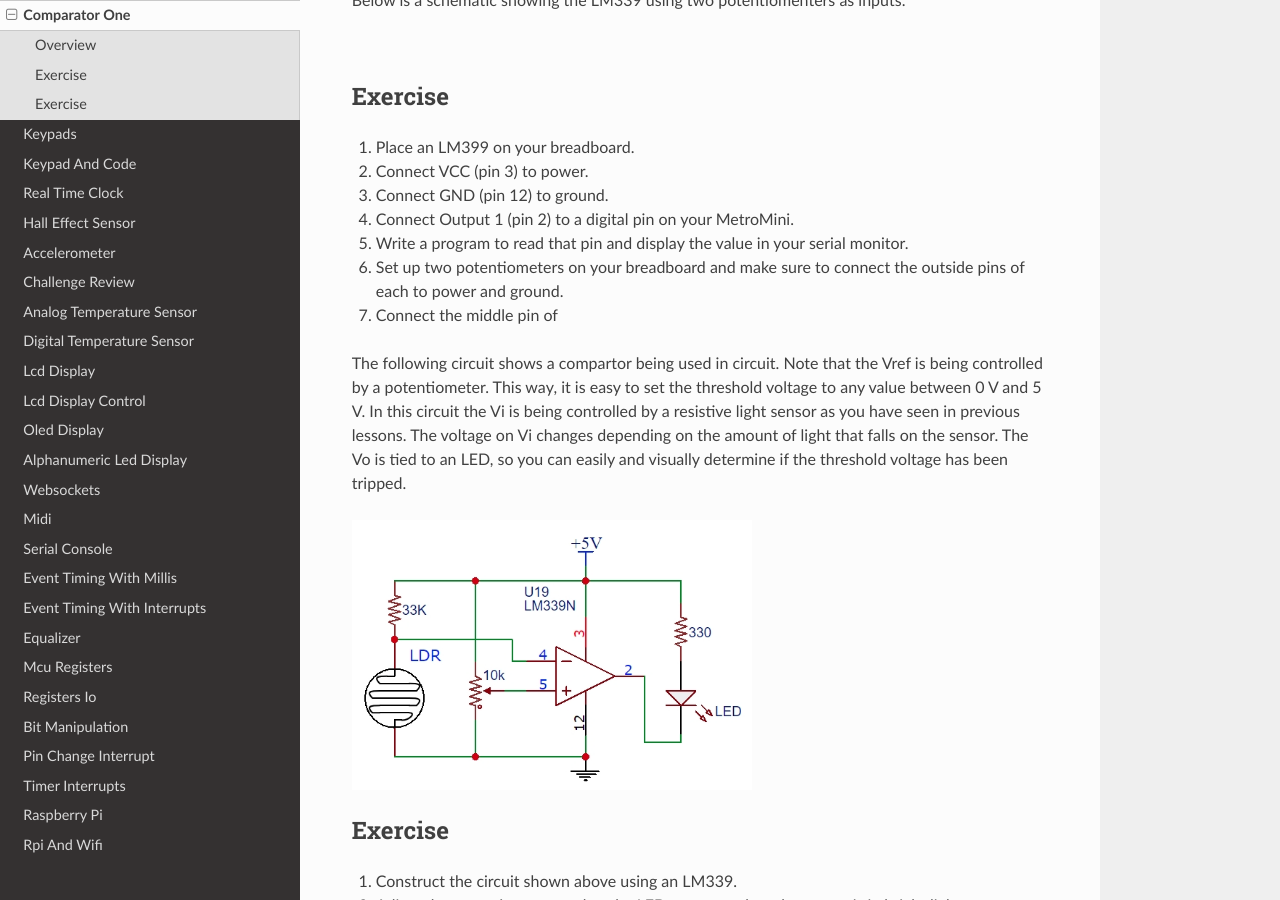
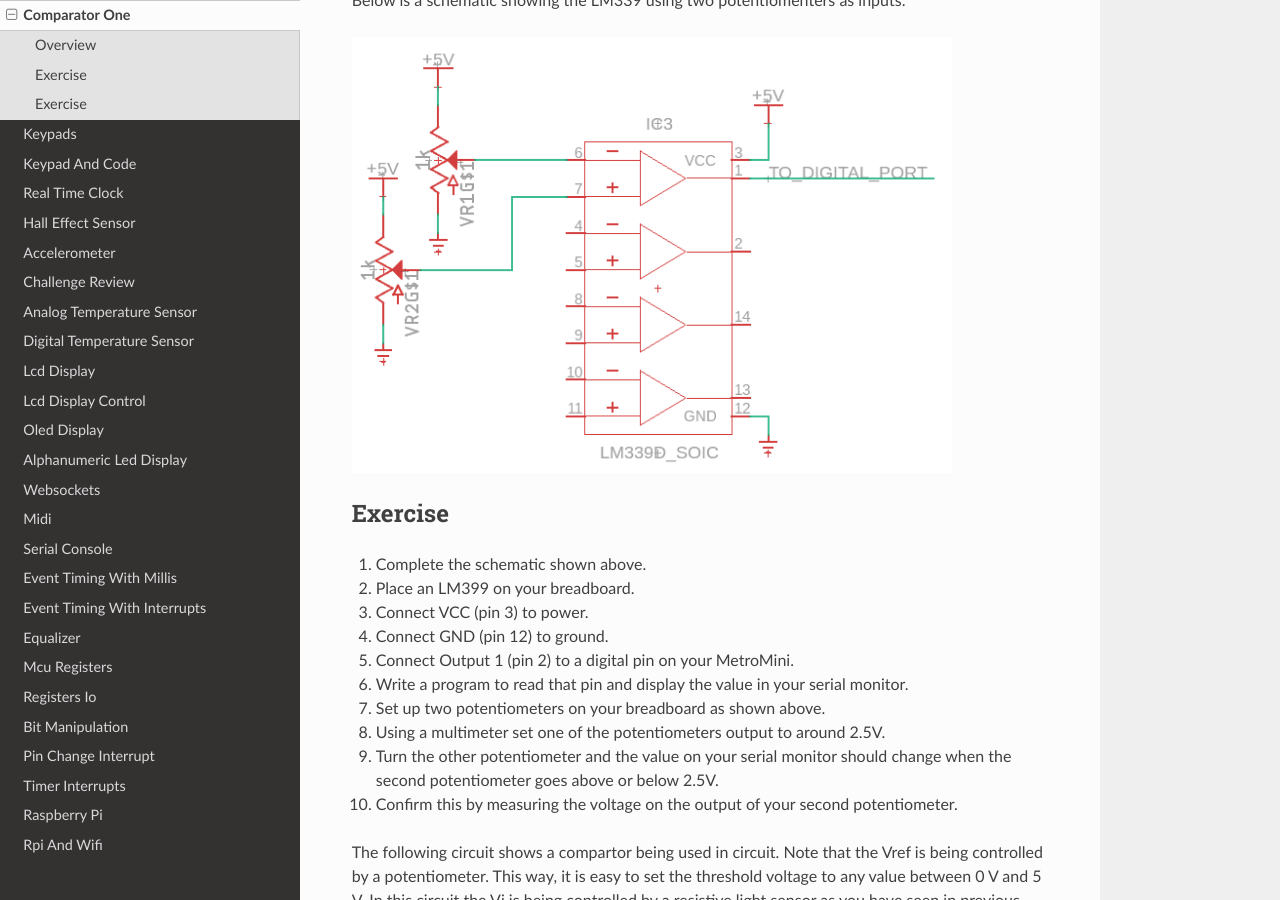
Before and after one commit to maxtkc/mvths-wiki, a Sphinx documentation site: the page built from docs/065-comparator.rst, in a window 1280 px wide and 900 px high, scrolled down 1185 px. Built offline with Sphinx 7.4.7 and the Read the Docs theme 2.0.0, drawn with Linux system fonts in a browser that asks for light colours; pages that are not in the unit, such as notebooks, are missing from menus.

Commit message:
Update 065-comparator.rst

```diff
--- a/docs/065-comparator.rst
+++ b/docs/065-comparator.rst
@@ -20,21 +20,23 @@ Below is the pin diagram for an LM339. The LM339 used in the circuit above, is a
 
 Below is a schematic showing the LM339 using two potentiomenters as inputs.
 
-.. figure:: images/LM339withpot.PNG
-   :width: 400
+.. figure:: images/lm339withpot.PNG
+   :width: 600
    :alt:
 
 
 Exercise
 --------
-
+#. Complete the schematic shown above.
 #. Place an LM399 on your breadboard.
 #. Connect VCC (pin 3) to power.
 #. Connect GND (pin 12) to ground.
 #. Connect Output 1 (pin 2) to a digital pin on your MetroMini.
 #. Write a program to read that pin and display the value in your serial monitor.
-#. Set up two potentiometers on your breadboard and make sure to connect the outside pins of each to power and ground.
-#. Connect the middle pin of
+#. Set up two potentiometers on your breadboard as shown above.
+#. Using a multimeter set one of the potentiometers output to around 2.5V.
+#. Turn the other potentiometer and the value on your serial monitor should change when the second potentiometer goes above or below 2.5V.
+#. Confirm this by measuring the voltage on the output of your second potentiometer.
 
 
 The following circuit shows a compartor being used in circuit. Note that the Vref is being controlled by a potentiometer. This way, it is easy to set the threshold voltage to any value between 0 V and 5 V. In this circuit the Vi is being controlled by a resistive light sensor as you have seen in previous lessons. The voltage on Vi changes depending on the amount of light that falls on the sensor. The Vo is tied to an LED, so you can easily and visually determine if the threshold voltage has been tripped.
```
